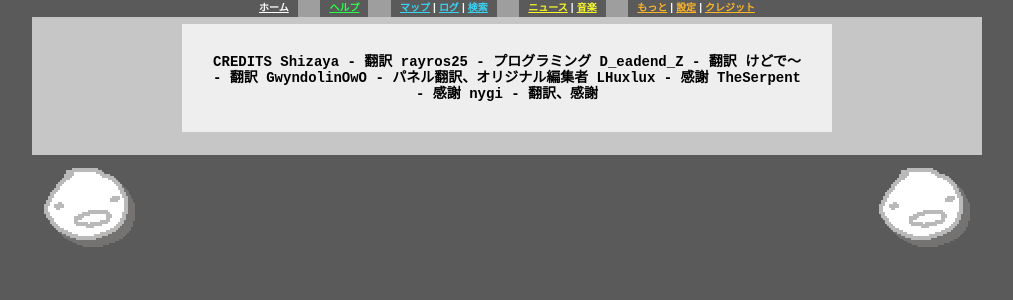
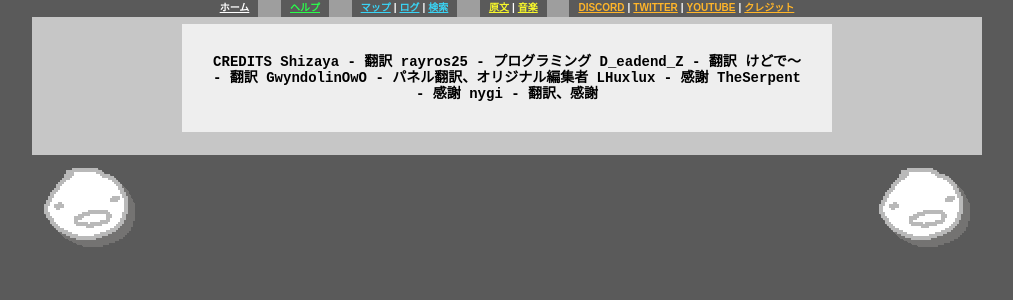
Before and after one commit to Nihonstuck/nihonstuck.github.io, a Jekyll site: the page built from credits.html, in a window 1280 px wide. Shown: the top 300 px of the page, without its empty margins (133-1146 px from the left). Built offline with Jekyll 4.4.1, drawn with Linux system fonts in a browser that asks for light colours.

Commit message:
Update navigation.html

```diff
--- a/_includes/navigation.html
+++ b/_includes/navigation.html
@@ -10,13 +10,15 @@
   <div class="sep">|</div>
   <a href="/search">検索</a>
   <div class="candyCorn"></div>
-  <a href="/news">ニュース</a>
+  <a href="https://homestuck.com/">原文</a>
   <div class="sep">|</div>
   <a href="https://homestuck.bandcamp.com/">音楽</a>
-  <div class="candyCorn"></div>
-  <a href="/evenmore">もっと</a>
+   <div class="candyCorn"></div>
+  <a href="discord.gg/4Ms3Q87Fpp">DISCORD</a>
   <div class="sep">|</div>
-  <a href="/settings">設定</a>
+  <a href="https://x.com/HOMESTUCKJP">TWITTER</a>
+  <div class="sep">|</div>
+  <a href="https://www.youtube.com/channel/UCojLGzlTHh8U6fNeAqg42OQ">YOUTUBE</a>
   <div class="sep">|</div>
   <a href="/credits">クレジット</a>
 </div>
```
